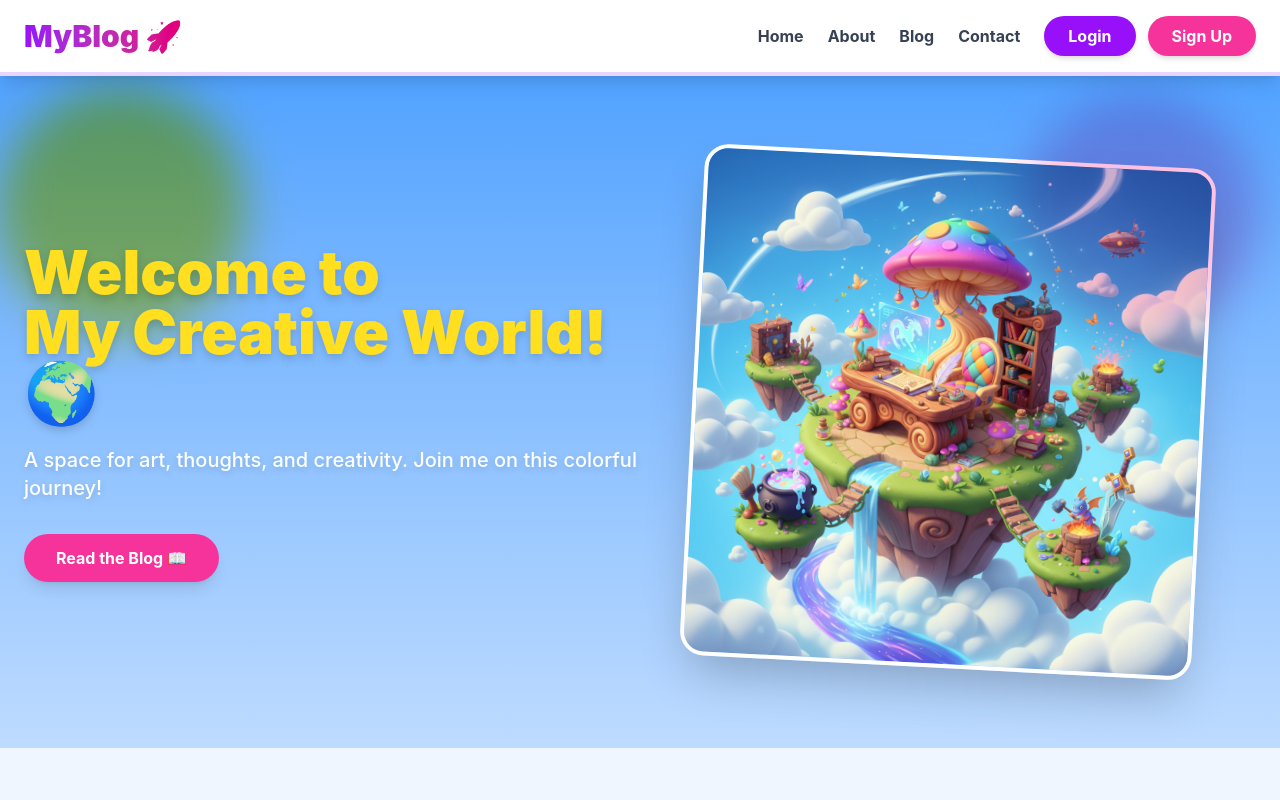
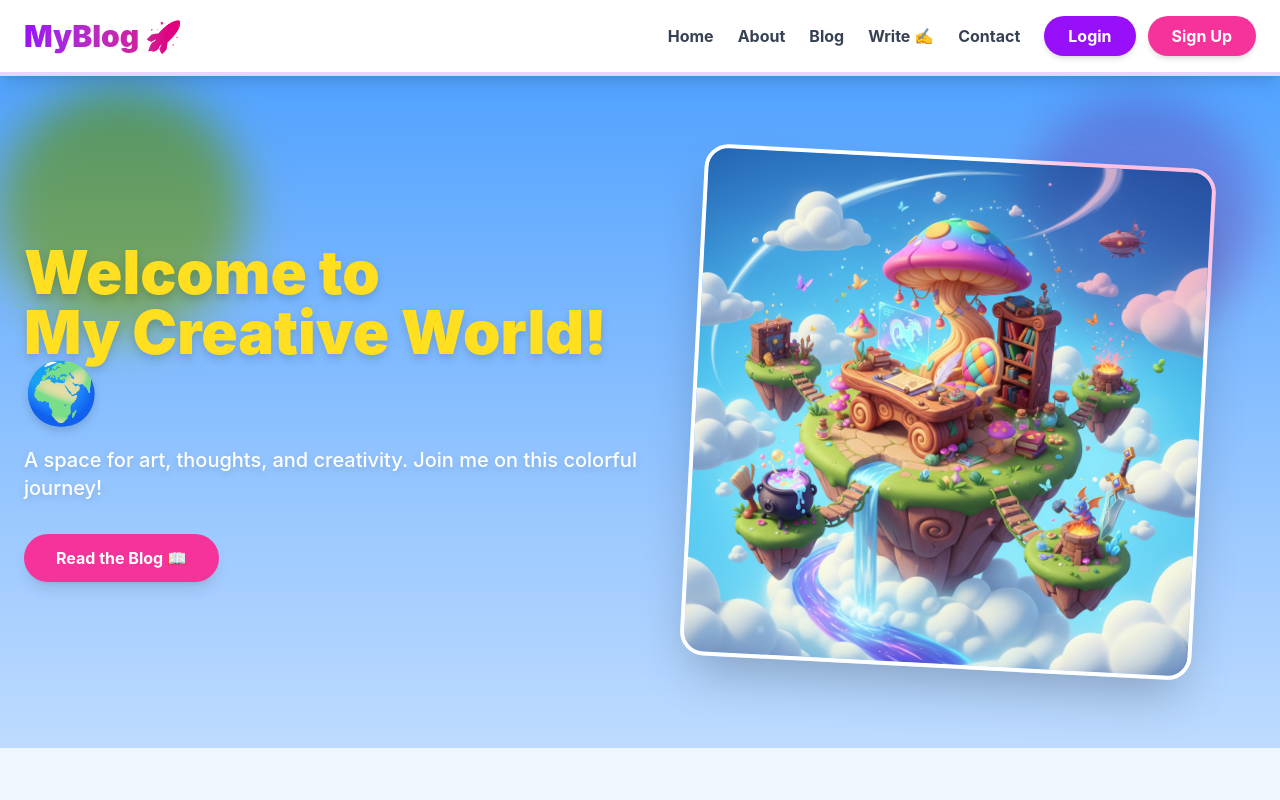
Before and after one commit to ShaliniNayan/blog-react, a React (Vite) app: page / in a window 1280 px wide. Shown: the top 800 px of the page. Built offline with nearby package versions, Linux system fonts and the light colour scheme.

Commit message:
Update the navbar

```diff
--- a/src/components/Navbar.jsx
+++ b/src/components/Navbar.jsx
@@ -16,6 +16,7 @@ export default function Navbar() {
           <Link to="/" className="text-gray-700 font-bold hover:text-purple-600 transition-colors">Home</Link>
           <Link to="/about" className="text-gray-700 font-bold hover:text-purple-600 transition-colors">About</Link>
           <Link to="/blog" className="text-gray-700 font-bold hover:text-purple-600 transition-colors">Blog</Link>
+          <Link to="/create-post" className="text-gray-700 font-bold hover:text-purple-600 transition-colors">Write ✍️</Link>
           <Link to="/contact" className="text-gray-700 font-bold hover:text-purple-600 transition-colors">Contact</Link>
 
           {user ? (
```
